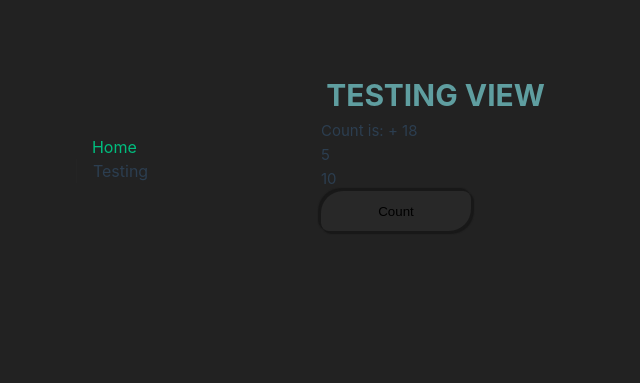
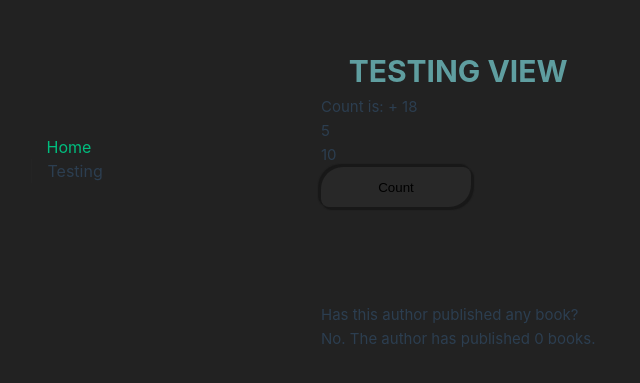
Before and after one commit to Olorunshogo/vue-intro, a Vue app: page /testing in a window 1280 px wide. Shown: the part 249-632 px from the top of the page, without its empty margins (319-959 px from the left). Built offline with nearby package versions, Linux system fonts and the light colour scheme.

Commit message:
Topic: Computed Properties,

```diff
--- a/src/views/TestingView.vue
+++ b/src/views/TestingView.vue
@@ -1,5 +1,5 @@
 <script setup>
-    import { ref } from 'vue'
+    import { ref, reactive, computed } from 'vue'
 
     const count = ref(0)
     const refCount = ref(5)
@@ -9,6 +9,20 @@
         refCount.value+=num
         otherCount.value+=num
     }
+    const author = reactive({
+        name: 'John Doe',
+        books: [
+            // 'Vue 2 - Advanced Guide',
+            // 'Vue 3 - Basic Guide',
+            // 'Vue 4 - The Mystery'
+        ]
+    })
+
+    // A computed ref
+    const publishedBooksMessage = computed(() => {
+        return author.books.length > 0 ? 'Yes, ' + 'the author has published ' + author.books.length + ' books.' :
+         'No. The author has published ' + author.books.length + ' books.'
+    })
 
 
 </script>
@@ -23,6 +37,10 @@
             <p>{{ refCount }}</p>
             <p>{{ otherCount }}</p>
             <button class="btn" v-on:click="refIncrement(+5)">Count</button>
+        </div>
+        <div class="row">
+            <p>Has this author published any book?</p>
+            <p><span>{{ publishedBooksMessage}}</span></p>
         </div>
     </div>
 </template>
```
